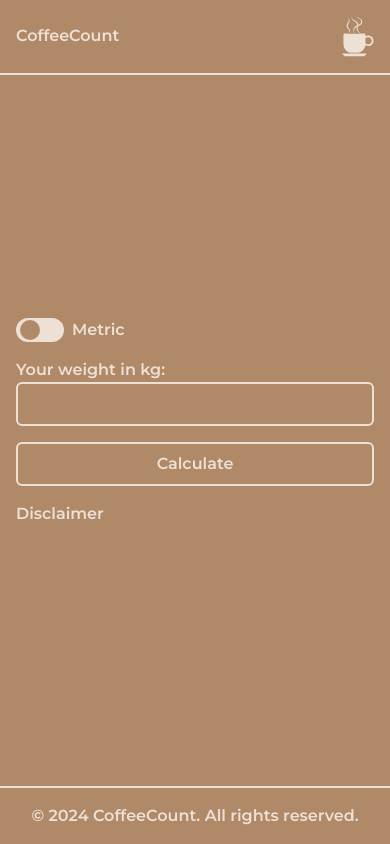
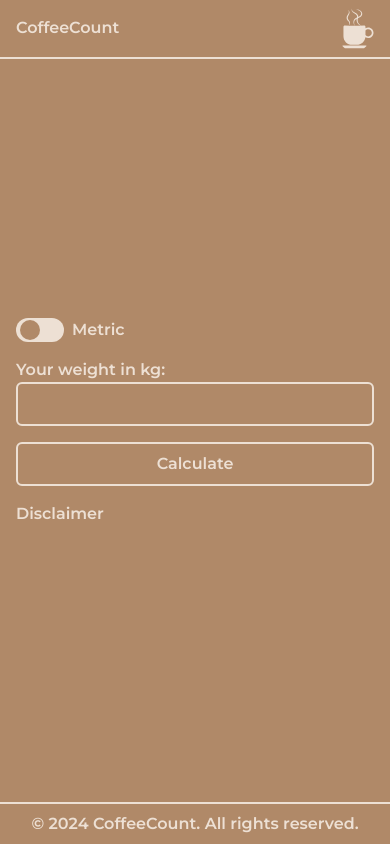
Before and after one commit to frankemon/coffeecount, a React (Vite) app: page / in a window 390 px wide. Built offline with nearby package versions, Linux system fonts and the light colour scheme.

Commit message:
fix mob nav styling

```diff
--- a/src/App.tsx
+++ b/src/App.tsx
@@ -67,7 +67,7 @@ const App: React.FC = () => {
             <Disclaimer />
           </Modal>
         )}
-        <div className="p-4">
+        <div className="p-4 lg:w-1/2 lg:max-w-1/2">
           {recommendedCaffeine === 0 ? (
             <div>
               <CalculatorWrapper
--- a/src/components/Card.tsx
+++ b/src/components/Card.tsx
@@ -20,8 +20,6 @@ const Card: React.FC<CardProps> = ({
   onClickMinus,
   unitSystem,
 }) => {
-  // const scaleValue = caffeine === 50 ? 75 : caffeine === 150 ? 125 : 100;
-
   const handleClickMinus = () => {
     onClickMinus(caffeine);
   };
--- a/src/components/Footer.tsx
+++ b/src/components/Footer.tsx
@@ -2,7 +2,7 @@ import React from "react";
 
 const Footer: React.FC = () => {
   return (
-    <div className="fixed bottom-0 w-full border-t-2 p-4 border-primary font-bold bg-secondary">
+    <div className="fixed bottom-0 w-full border-t-2 p-2 border-primary font-bold bg-secondary">
       <footer className="flex justify-center items-center">
         <p>© 2024 CoffeeCount. All rights reserved.</p>
       </footer>
--- a/src/components/Nav.tsx
+++ b/src/components/Nav.tsx
@@ -18,14 +18,14 @@ const Nav: React.FC<NavProps> = ({ onShowDisclaimerModal }) => {
 
   return (
     <div className="fixed top-0 w-full border-b-2 border-primary font-bold bg-secondary">
-      <nav className="relative flex justify-between items-center p-4">
+      <nav className="relative flex justify-between items-center py-2 px-4 lg:p-4">
         <p>CoffeeCount</p>
         <div onClick={handleMenuClick} className="w-8 lg:hidden cursor-pointer">
           <img src={cup} alt="White image of a cup" />
         </div>
         <ul
           className={`lg:flex lg:flex-row lg:gap-8 lg:static lg:shadow-none lg:bg-transparent lg:border-none lg:space-y-0 lg:py-0
-            absolute z-50 top-20 left-0 w-full flex flex-col justify-end items-center py-8 space-y-8 gap-4 border-b-2 shadow-md bg-secondary transition-all duration-300 ease-in-out ${
+            absolute z-50 top-20 left-0 mt-[-1px] lg:mt-0 w-full flex flex-col justify-end items-center py-8 space-y-8 gap-4 border-b-2 shadow-md bg-secondary transition-all duration-300 ease-in-out ${
               showMenu
                 ? "max-h-screen opacity-100"
                 : "max-h-0 opacity-0 lg:max-h-full lg:opacity-100"
```
